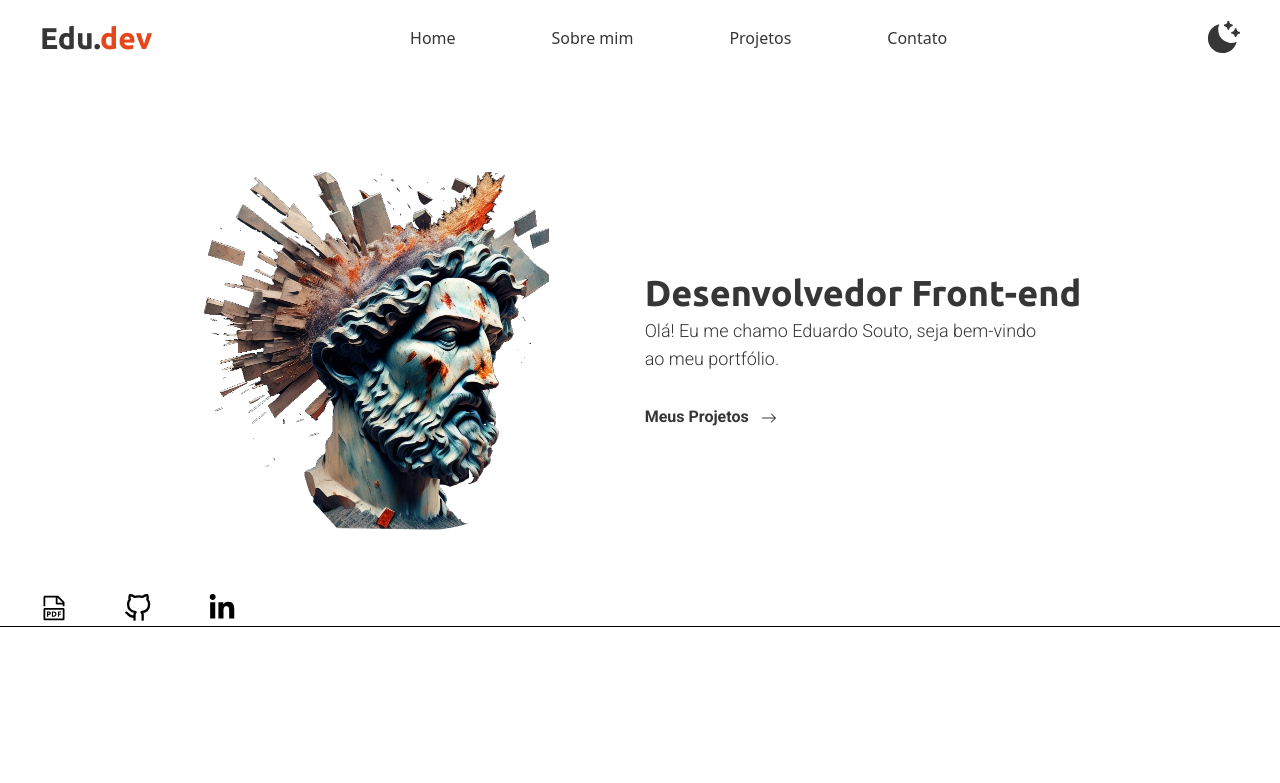
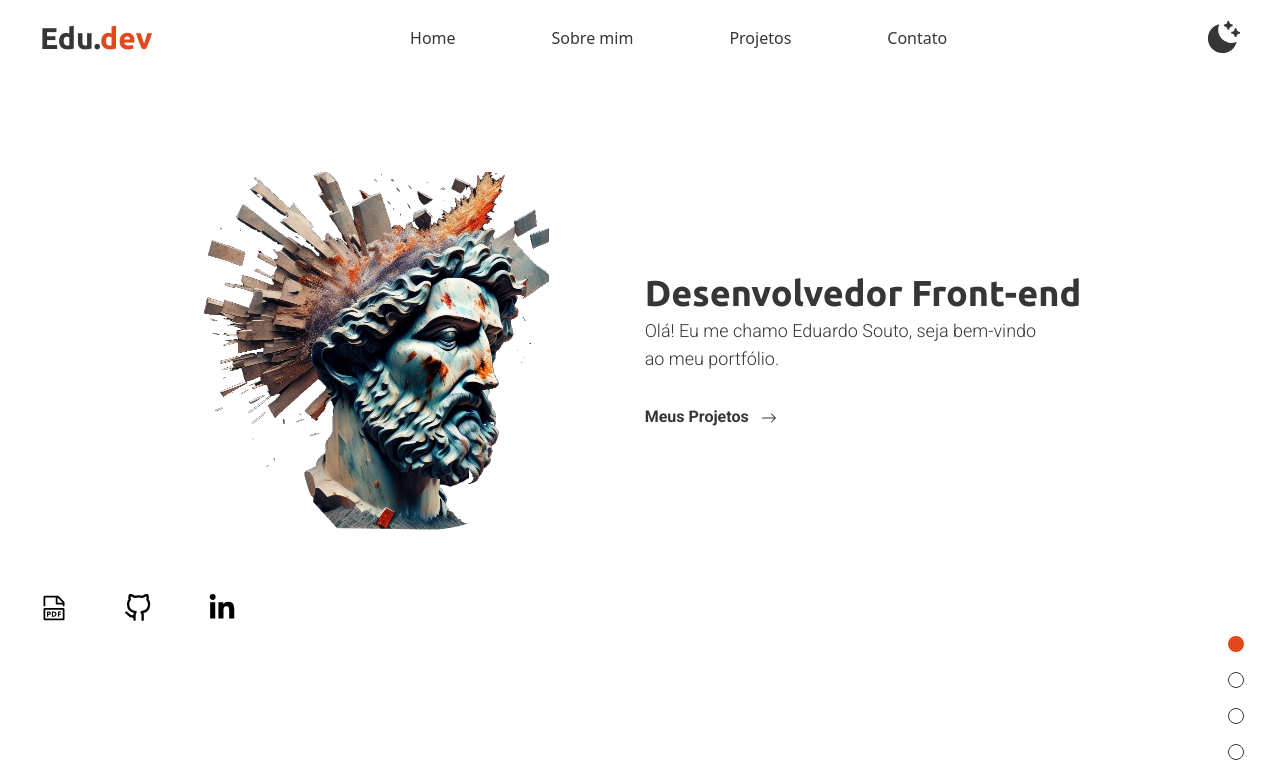
Before and after one commit to eduardosoutodefreitas/portfolio, a Next.js app: page / in a window 1280 px wide. Shown: the top 783 px of the page. Built offline with nearby package versions, Linux system fonts and the light colour scheme.

Commit message:
feat: create SideNav component and add it to index

```diff
--- /dev/null
+++ b/components/SideNav.js
@@ -0,0 +1,12 @@
+function SideNav() {
+  return (
+    <div className="flex flex-col gap-y-5 fixed right-9 bottom-10">
+      <div className="h-4 w-4 rounded-full cursor-pointer bg-orange"></div>
+      <div className="h-4 w-4 rounded-full cursor-pointer border border-primary"></div>
+      <div className="h-4 w-4 rounded-full cursor-pointer border border-primary"></div>
+      <div className="h-4 w-4 rounded-full cursor-pointer border border-primary"></div>
+    </div>
+  );
+}
+
+export default SideNav;
--- a/pages/index.js
+++ b/pages/index.js
@@ -1,14 +1,19 @@
 import Navbar from "@/components/Navbar";
+import SideNav from "@/components/SideNav";
 import About from "@/components/sections/About";
 import Hero from "@/components/sections/Hero";
+import Projects from "@/components/sections/Projects";
 
 export default function Home() {
   return (
     <>
       <Navbar />
       <Hero />
-      <hr/>
+
       <About />
+
+      <Projects />
+      <SideNav />
     </>
   );
 }
```
